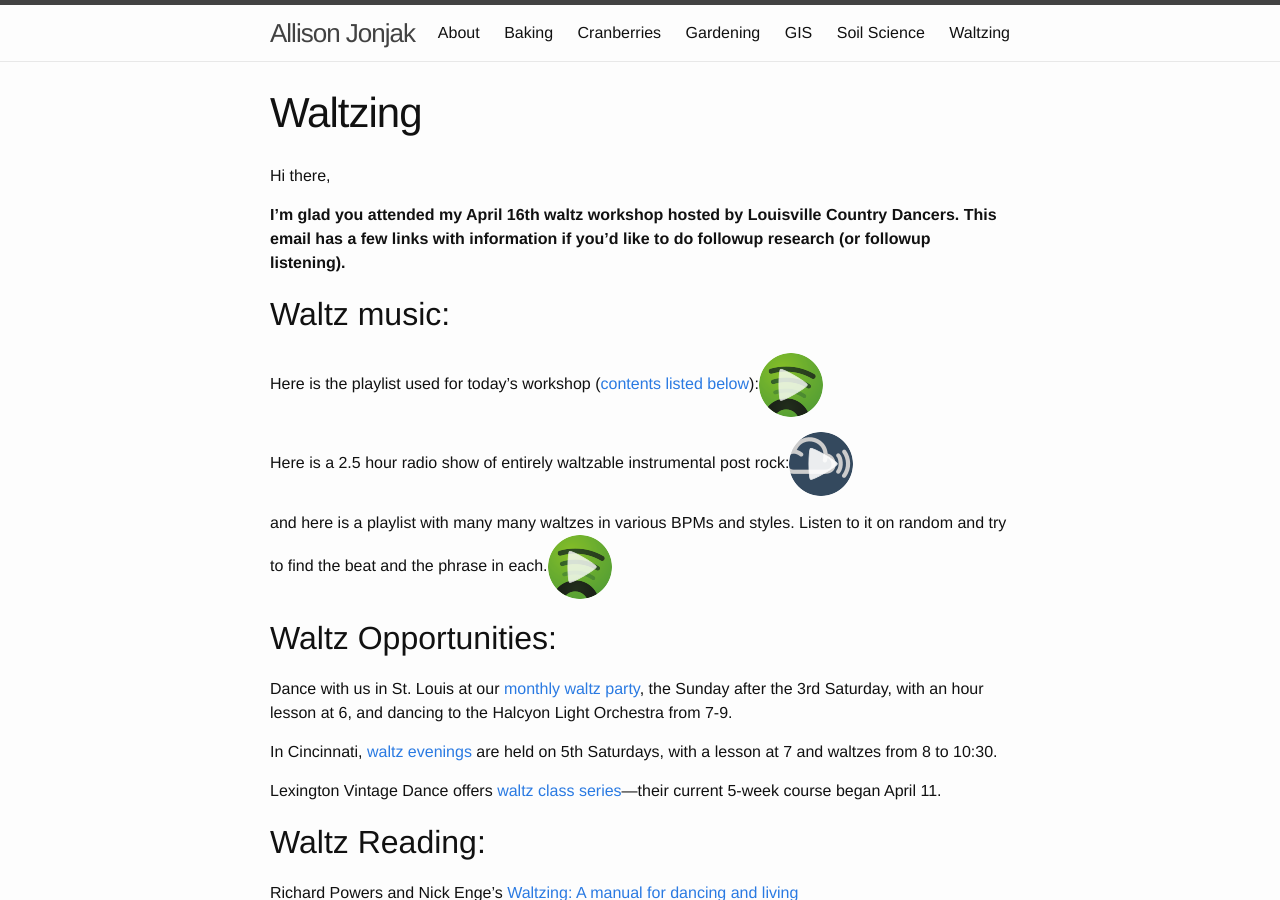
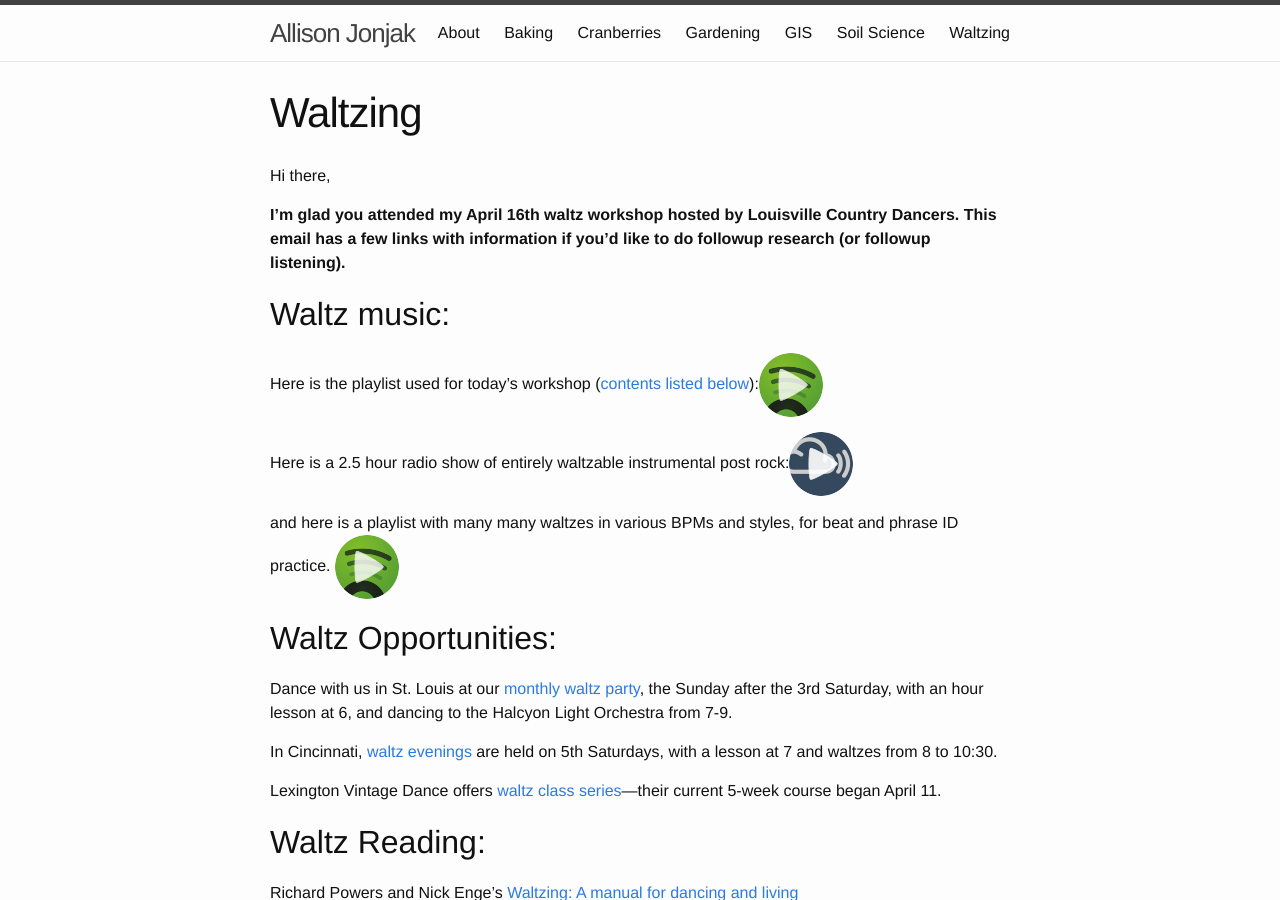
Before and after one commit to cranhandler/cranhandler.github.io, a Jekyll site: the page built from waltzing.md, in a window 1280 px wide and 900 px high. Built offline with Jekyll 4.4.1, drawn with Linux system fonts in a browser that asks for light colours.

Commit message:
Update waltzing.md

```diff
--- a/waltzing.md
+++ b/waltzing.md
@@ -14,7 +14,7 @@ Here is the playlist used for today's workshop ([contents listed below](#playlis
 
 Here is a 2.5 hour radio show of entirely waltzable instrumental post rock:[![Show](/img/mixcloud-play-icon.png)](https://www.mixcloud.com/nowlikephotographs/nowlikephotographs-episode-465-waiting-and-waltzing-in-airport-terminals/)
 
-and here is a playlist with many many waltzes in various BPMs and styles. Listen to it on random and try to find the beat and the phrase in each.[![Plalist](/img/spotify-play-icon.png)](https://open.spotify.com/user/cranhandler/playlist/2KbG2MQLi2X4fSScZJjxky)
+and here is a playlist with many many waltzes in various BPMs and styles, for beat and phrase ID practice. [![Plalist](/img/spotify-play-icon.png)](https://open.spotify.com/user/cranhandler/playlist/2KbG2MQLi2X4fSScZJjxky)
 
 ## Waltz Opportunities:
 
```
